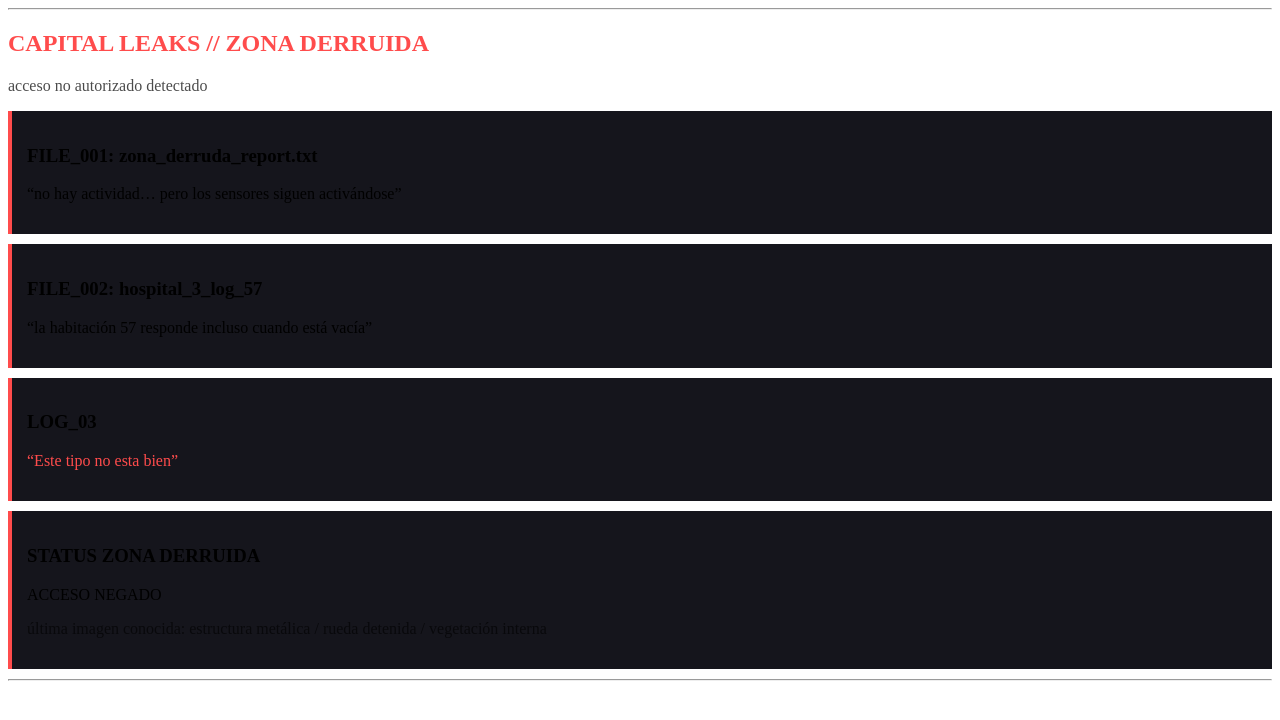
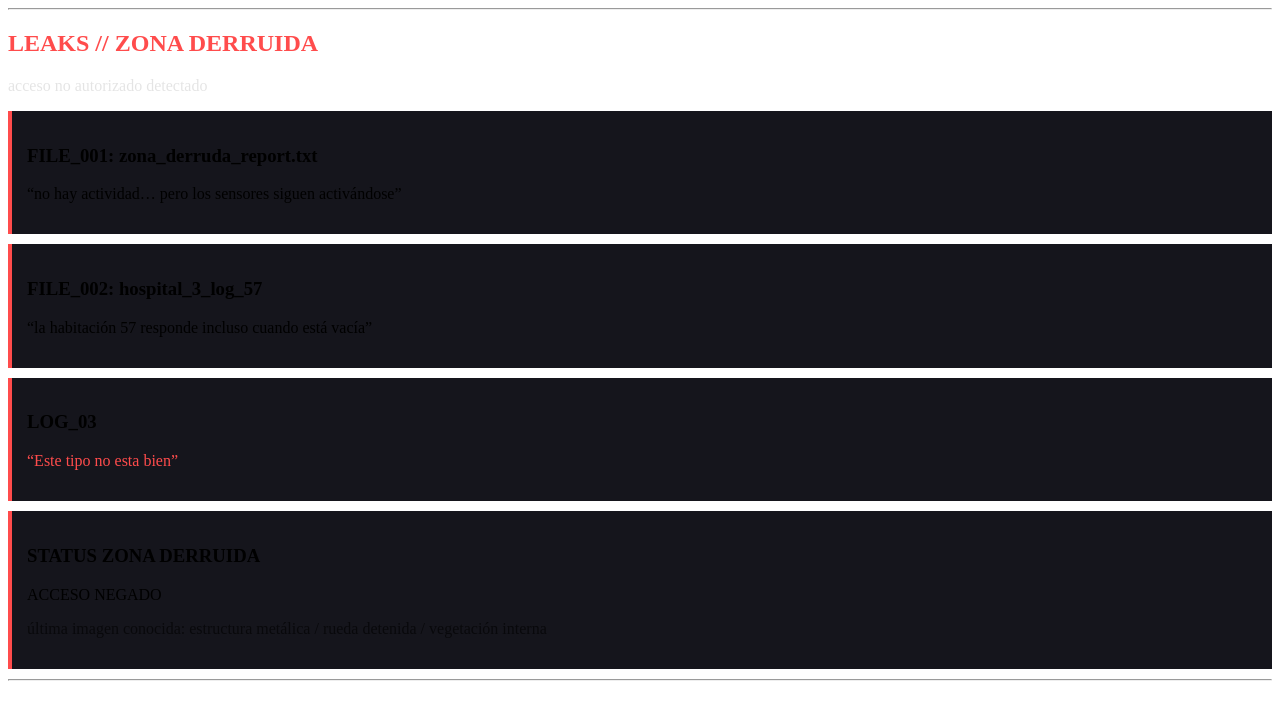
Before and after one commit to ivo0cero/Capital-News, a plain HTML site: page index.html in a window 1280 px wide. Drawn offline with Linux system fonts and the light colour scheme.

Commit message:
Update index.html

```diff
--- a/index.html
+++ b/index.html
@@ -1,7 +1,7 @@
 <hr>
 
-<h2 style="color:#ff4c4c;">CAPITAL LEAKS // ZONA DERRUIDA</h2>
-<p style="opacity:0.7;">acceso no autorizado detectado</p>
+<h2 style="color:#ff4c4c;">LEAKS // ZONA DERRUIDA</h2>
+<p style="opacity:0.1;">acceso no autorizado detectado</p>
 
 <div style="background:#15151c; padding:15px; margin-bottom:10px; border-left:4px solid #ff4c4c;">
     <h3>FILE_001: zona_derruda_report.txt</h3>
```
